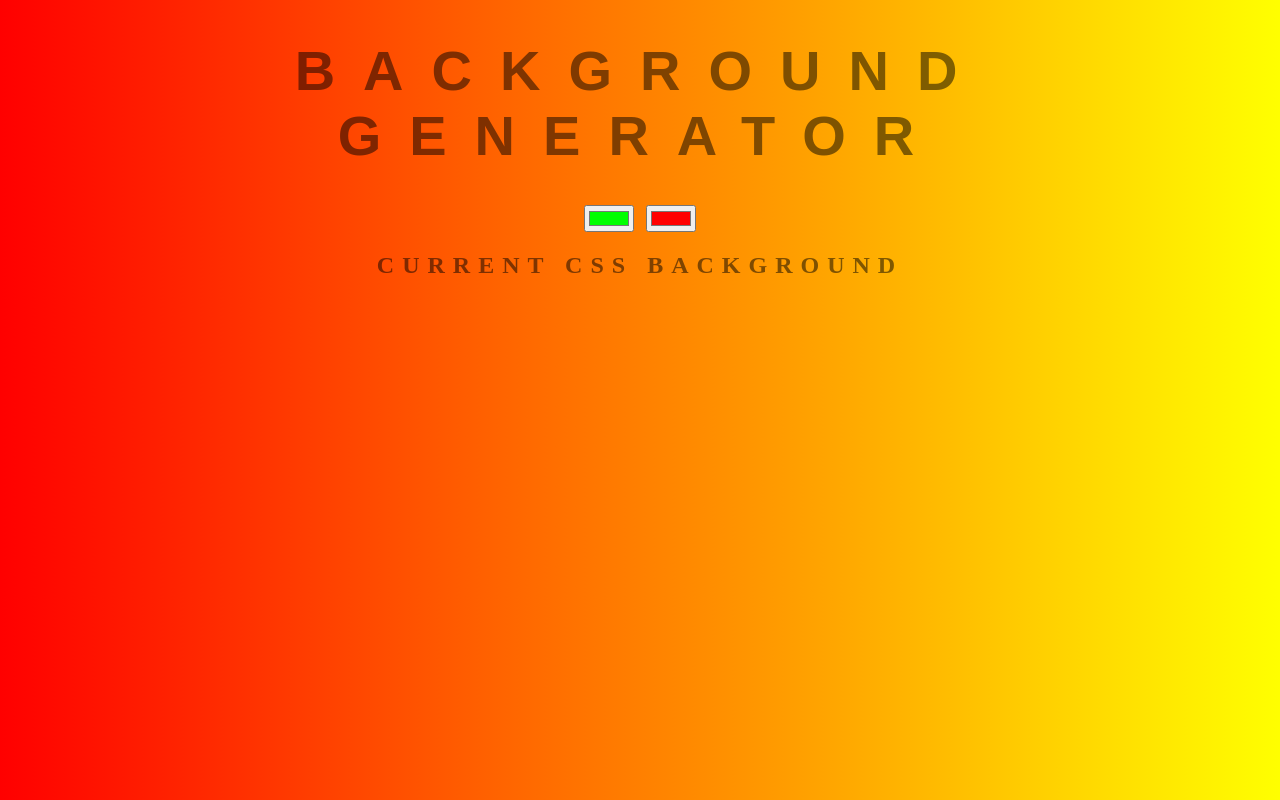
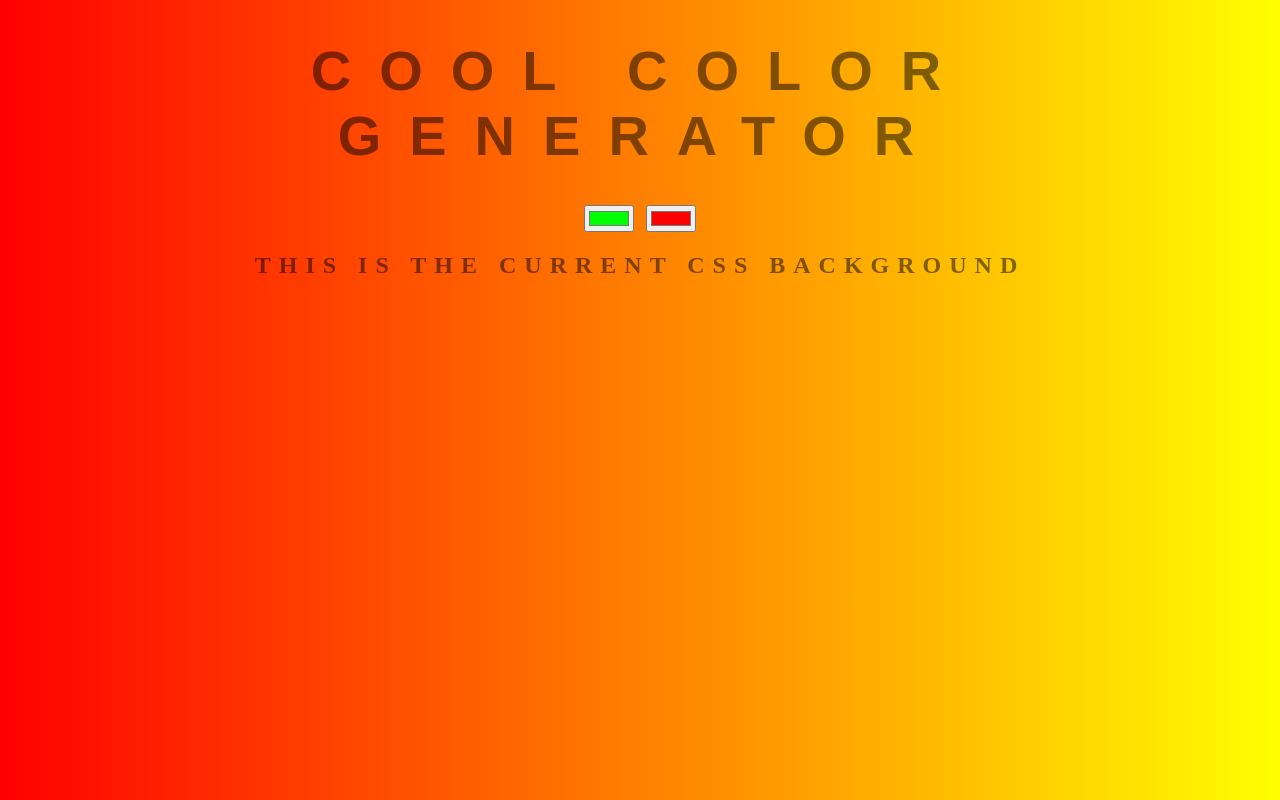
Before and after one commit to isIbra/BackgroundGenerator, a plain HTML site: page webpage.html in a window 1280 px wide. Drawn offline with Linux system fonts and the light colour scheme.

Commit message:
changning text and titles

```diff
--- a/webpage.html
+++ b/webpage.html
@@ -4,14 +4,14 @@
     <meta charset="UTF-8">
     <meta http-equiv="X-UA-Compatible" content="IE=edge">
     <meta name="viewport" content="width=device-width, initial-scale=1.0">
-    <title>Background colour picker</title>
+    <title>Background color picker</title>
     <link rel="stylesheet" type="text/css" href="style.css">
 </head>
 <body id="gradient">
-    <h1>background generator</h1>
+    <h1>cool color generator</h1>
     <input class="color1" type="color" name="color1" value="#00ff00">
     <input class="color2" type="color" name="color2" value="#ff0000">
-    <h2>current CSS background</h2>
+    <h2>this is the current CSS background</h2>
     <h3></h3>
     <script type="text/javascript" src="script.js"></script>
 </body>
```
